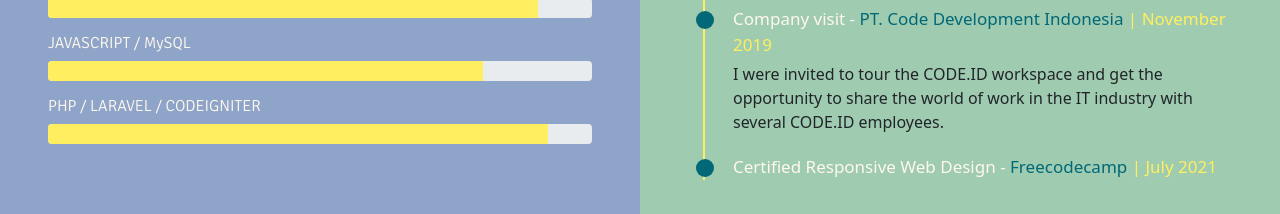
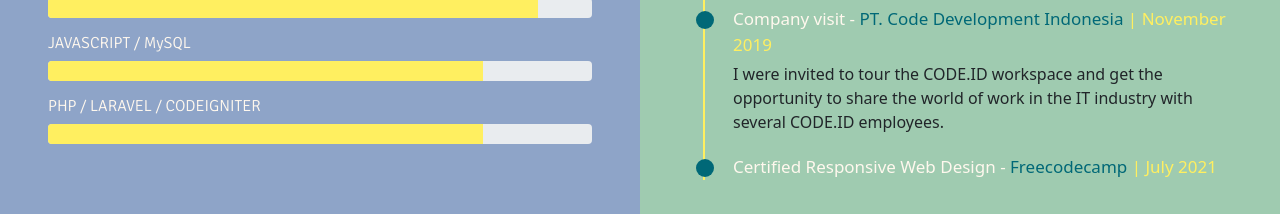
Before and after one commit to wecitra/wecitra.github.io, a plain HTML site: page index.html in a window 1280 px wide. Shown: the part 840-1054 px from the top of the page. Drawn offline with Linux system fonts and the light colour scheme; a web font is replaced by a local one.

Commit message:
first commit

```diff
--- a/index.html
+++ b/index.html
@@ -64,7 +64,7 @@
                     <div class="skill mb-3">
                         <h6>PHP / LARAVEL / CODEIGNITER</h6>
                         <div class="progress" style="height: 20px;">
-                            <div name="php/laravel/ci" class="progress-bar" role="progressbar" style="width: 92%;"
+                            <div name="php/laravel/ci" class="progress-bar" role="progressbar" style="width: 80%;"
                                 aria-valuenow="25" aria-valuemin="0" aria-valuemax="100"></div>
                         </div>
                     </div>
```
Also changed, not shown: assets/img/portfolios/portfolio_7.png (added).
